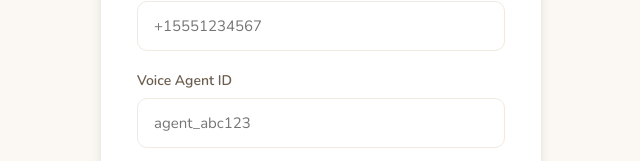
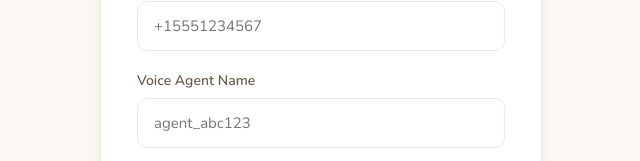
Before and after one commit to ArunimaV/bookd, a Next.js app: page / in a window 1280 px wide. Shown: the part 445-606 px from the top of the page, without its empty margins (319-959 px from the left). Built offline with nearby package versions, Linux system fonts and the light colour scheme.

Commit message:
name change

```diff
--- a/dashboard/components/OnboardingForm.tsx
+++ b/dashboard/components/OnboardingForm.tsx
@@ -177,7 +177,7 @@ export function OnboardingForm({ onComplete }: OnboardingFormProps) {
           </div>
 
           <div style={fieldStyle}>
-            <label style={labelStyle}>Voice Agent ID</label>
+            <label style={labelStyle}>Voice Agent Name</label>
             <input
               type="text"
               name="voiceAgentId"
--- a/dashboard/tabs/LeadsTab.tsx
+++ b/dashboard/tabs/LeadsTab.tsx
@@ -140,7 +140,7 @@ function LeadCardFull({ lead, index }: LeadCardFullProps) {
               fontFamily: C.body,
             }}
           >
-            Reply
+            View Chat
           </button>
           <button
             style={{
```
